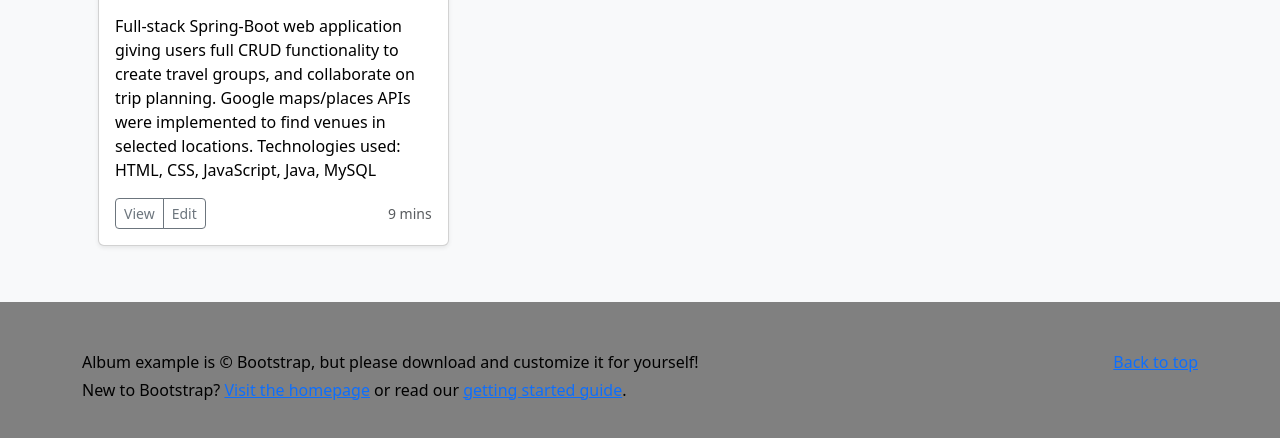
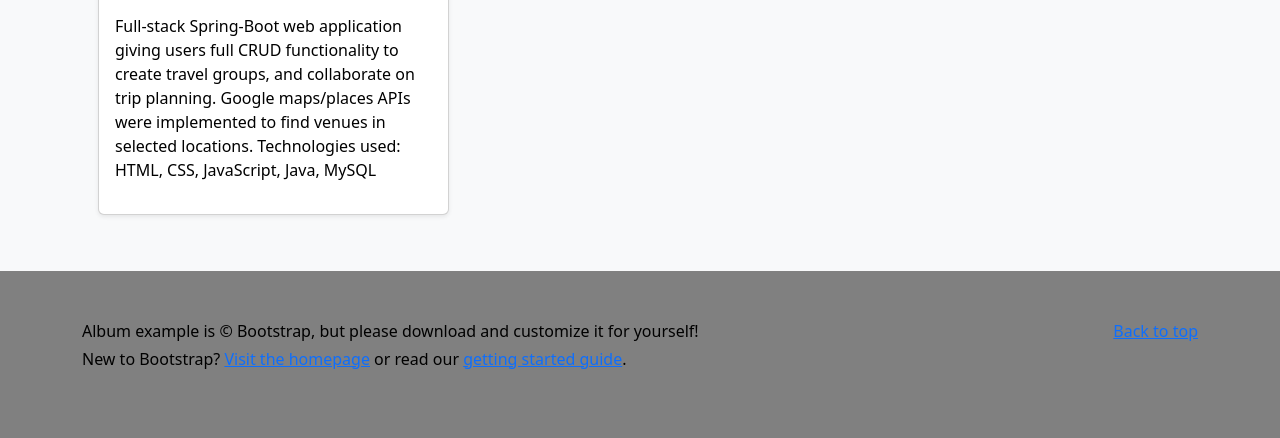
Before and after one commit to kuwanbarnes/kuwanbarnes.github.io, a plain HTML site: page index1.html in a window 1280 px wide. Shown: the part 2130-2568 px from the top of the page. Drawn offline with nearby package versions, Linux system fonts and the light colour scheme.

Commit message:
fixing buttons

```diff
--- /dev/null
+++ b/buttons.js
@@ -0,0 +1 @@
+"use strict"
--- a/index1.html
+++ b/index1.html
@@ -219,11 +219,11 @@
             <div class="card-body">
               <p class="card-text">Full-stack Spring-Boot web application giving users full CRUD functionality to create travel groups, and collaborate on trip planning. Google maps/places APIs were implemented to find venues in selected locations. Technologies used: HTML, CSS, JavaScript, Java, MySQL</p>
               <div class="d-flex justify-content-between align-items-center">
-                <div class="btn-group">
-                  <button type="button" class="btn btn-sm btn-outline-secondary">View</button>
-                  <button type="button" class="btn btn-sm btn-outline-secondary">Edit</button>
-                </div>
-                <small class="text-muted">9 mins</small>
+<!--                <div class="btn-group">-->
+<!--                  <button type="button" class="btn btn-sm btn-outline-secondary">View</button>-->
+<!--                  <button type="button" class="btn btn-sm btn-outline-secondary">Edit</button>-->
+<!--                </div>-->
+<!--                <small class="text-muted">9 mins</small>-->
               </div>
             </div>
           </div>
```
Also changed, not shown: style.css (line endings or trailing spaces).
